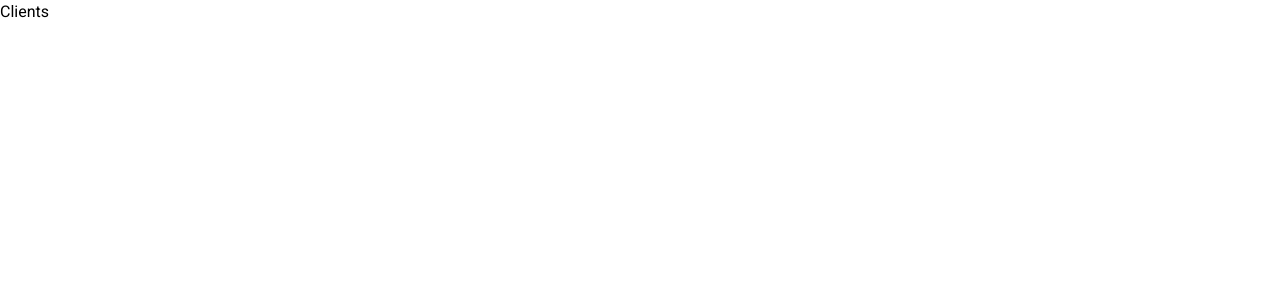
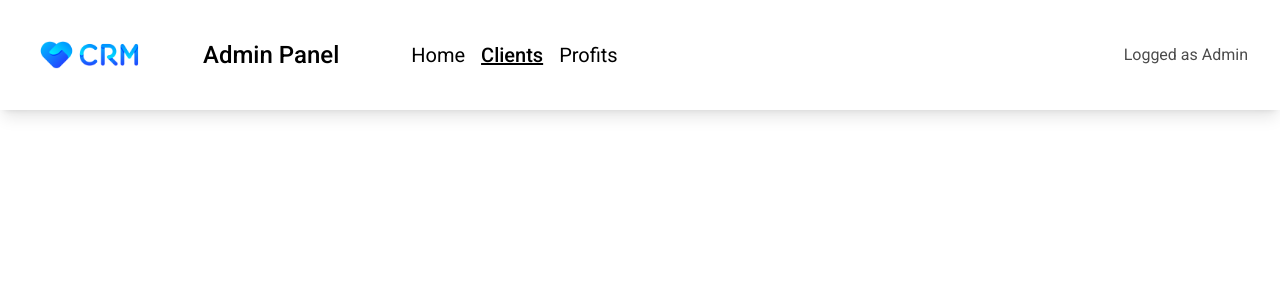
Before and after one commit to Diounata/lunardev-frontend-test, a Next.js app: page /clients in a window 1280 px wide. Shown: the top 300 px of the page. Built offline with nearby package versions, Linux system fonts and the light colour scheme.

Commit message:
feat: add Header and Footer component

```diff
--- a/src/app/clients/page.tsx
+++ b/src/app/clients/page.tsx
@@ -1,3 +1,3 @@
 export default function Clients() {
-  return <div>Clients</div>
+  return <div></div>
 }
--- a/src/app/globals.css
+++ b/src/app/globals.css
@@ -1,6 +1,12 @@
 @tailwind base;
 @tailwind components;
 @tailwind utilities;
+
+* {
+  margin: 0;
+  padding: 0;
+  box-sizing: border-box;
+}
 
 body {
   color: #000;
--- a/src/app/layout.tsx
+++ b/src/app/layout.tsx
@@ -1,5 +1,8 @@
 import type { Metadata } from 'next'
 import { Roboto } from 'next/font/google'
+
+import { Header } from '@/components/header'
+import { Footer } from '@/components/footer'
 import './globals.css'
 
 const roboto = Roboto({ subsets: ['latin'], weight: ['400', '500', '700'] })
@@ -16,7 +19,13 @@ export default function RootLayout({
 }>) {
   return (
     <html lang="en">
-      <body className={roboto.className}>{children}</body>
+      <body className={`flex flex-col min-h-screen ${roboto.className}`}>
+        <Header />
+
+        <main className="grow">{children}</main>
+
+        <Footer />
+      </body>
     </html>
   )
 }
--- /dev/null
+++ b/src/components/footer.tsx
@@ -0,0 +1,11 @@
+import Image from 'next/image'
+
+export function Footer() {
+  return (
+    <footer className="md:hidden flex items-center justify-between w-full h-[5rem] bg-[#fff] shadow-[0px_-10px_15px_-3px_rgb(0_0_0_/_0.1),0px_-4px_6px_-4px_rgb(0_0_0_/_0.1)]">
+      <Image src="/logo.png" alt="CRM Systems" width={107} height={80} priority />
+
+      <p className="pr-4 text-sm opacity-70">Logged as Admin</p>
+    </footer>
+  )
+}
--- /dev/null
+++ b/src/components/header.tsx
@@ -0,0 +1,52 @@
+'use client'
+
+import { usePathname } from 'next/navigation'
+import Link from 'next/link'
+import Image from 'next/image'
+
+const links = [
+  {
+    name: 'Home',
+    pathname: '#',
+  },
+  {
+    name: 'Clients',
+    pathname: '/clients',
+  },
+  {
+    name: 'Profits',
+    pathname: '#',
+  },
+]
+
+export function Header() {
+  const pathname = usePathname()
+
+  return (
+    <header className="flex items-center justify-between h-[5rem] px-4 bg-white shadow-lg md:h-[6.875rem]">
+      <div className="flex items-center justify-between w-full md:w-fit">
+        <Image src="/logo.png" alt="CRM Systems" width={147} height={110} className="hidden md:block" priority />
+
+        <h2 className="text-lg font-medium sm:text-xl md:ml-10 md:mr-[4.5rem] md:text-2xl md:flex md:items-center">
+          Admin Panel
+        </h2>
+
+        <nav className="flex items-center gap-4">
+          {links.map(link => (
+            <Link
+              href="#"
+              className={`text-sm hover:text-gray-800 sm:text-base md:text-xl ${
+                link.pathname === pathname && 'font-medium underline'
+              }`}
+              key={link.name}
+            >
+              {link.name}
+            </Link>
+          ))}
+        </nav>
+      </div>
+
+      <p className="pr-4 text-sm opacity-70 hidden md:block md:text-base">Logged as Admin</p>
+    </header>
+  )
+}
--- a/tailwind.config.ts
+++ b/tailwind.config.ts
@@ -13,6 +13,9 @@ const config: Config = {
         primary: '#1769ff',
         red: '#f34642',
       },
+      screens: {
+        md: '800px',
+      },
     },
   },
   plugins: [],
```
Also changed, not shown: package.json (+5 -5 lines).
